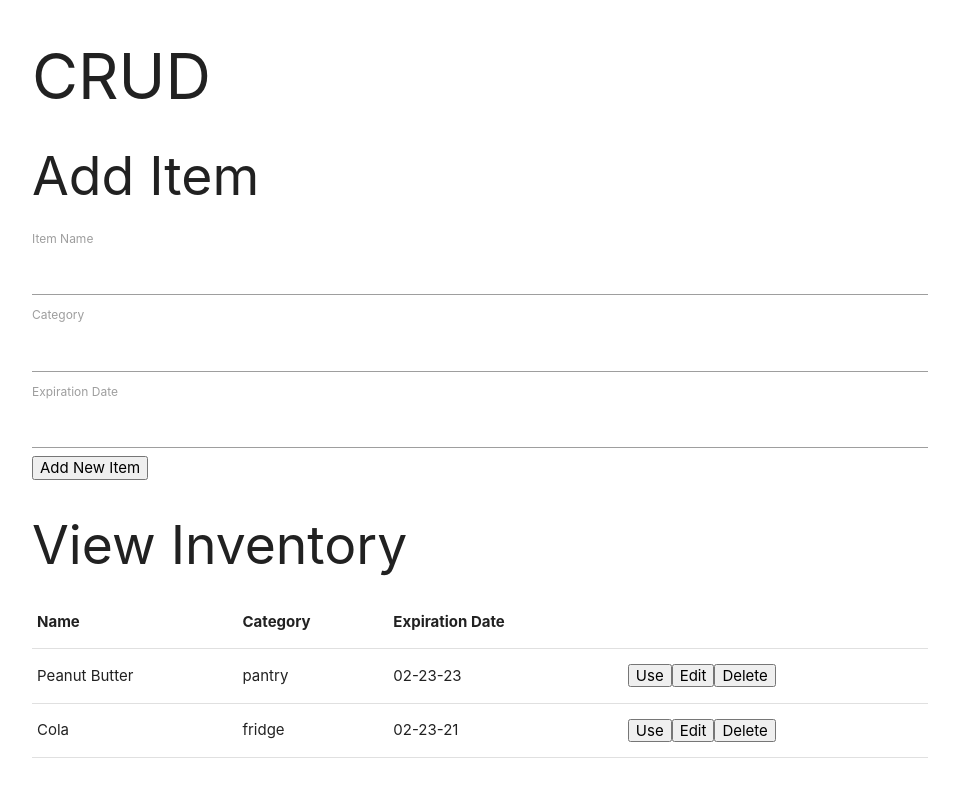
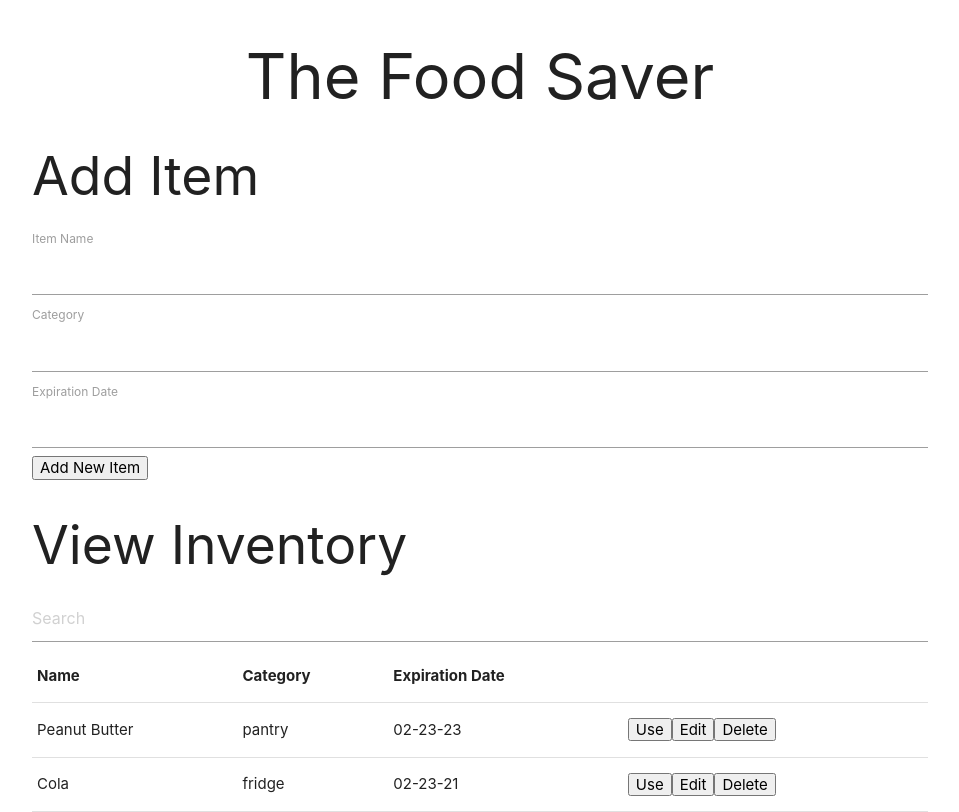
Before and after one commit to ahnlok/food-saver, a React (Create React App) app in the folder client/: page /main/1/edit in a window 1280 px wide. Shown: the whole page, without its empty margins (160-1119 px from the left). Built offline with nearby package versions, Linux system fonts and the light colour scheme.

Commit message:
Addes search function

```diff
--- a/client/package.json
+++ b/client/package.json
@@ -4,6 +4,7 @@
   "private": true,
   "proxy": "http://localhost:3001",
   "dependencies": {
+    "@material-ui/core": "^4.11.3",
     "@testing-library/jest-dom": "^5.11.9",
     "@testing-library/react": "^11.2.5",
     "@testing-library/user-event": "^12.7.3",
@@ -44,7 +45,6 @@
   },
   "description": "This project was bootstrapped with [Create React App](https://github.com/facebook/create-react-app).",
   "main": "index.js",
-  "devDependencies": {},
   "keywords": [],
   "author": "",
   "license": "ISC"
--- a/client/src/App.js
+++ b/client/src/App.js
@@ -34,10 +34,21 @@
 
 // export default App;
 
-import React, { useState, Fragment } from 'react' ;
+import React, { useState, useEffect, useMemo, Fragment } from 'react' ;
 import ItemTable from './tables/ItemTable';
 import AddItemForm from './forms/AddItemForm';
-import EditItemForm from './forms/EditItemForm'
+import EditItemForm from './forms/EditItemForm';
+import SearchItem from './forms/SearchItem';
+// import { render } from 'react-dom';
+// import Button from '@material-ui/core/Button';
+// import TextField from '@material-ui/core/TextField';
+// import ToggleButton from '@material-ui/lab/ToggleButton';
+
+// import axios from 'axios'
+// import moment from 'moment'
+
+// import ReactDOM from 'react-dom'
+
 
 const App = () => {
   const itemsData = [
@@ -45,11 +56,26 @@ const App = () => {
     { id: 2, name: 'Cola', category: 'fridge', expiration: "02-23-21" },
   ]
 
+
   const initialFormState = { id: null, name: '', category: '', expiration: ''}
   // Setting State
   const [items, setItems] = useState(itemsData)
   const [editing, setEditing] = useState(false)
   const [currentItem, setCurrentItem] = useState(initialFormState)
+
+  // For Search State
+  const [filter, setFilter] = useState('');
+
+  const filteredData = useMemo(() => {
+    if (filter == "") return itemsData;
+    return itemsData.filter(
+      (item)=>
+        item.name.toLowerCase().includes(filter) ||
+        item.category.toLowerCase().includes(filter) ||
+        item.expiration.includes(filter)
+    )
+  }, [itemsData, filter]);
+
 
   // Adding items to the inventory
   const addItem = (item) => {
@@ -74,9 +100,11 @@ const App = () => {
     setItems(items.map(item => (item.id === id ? updatedItem : item)))
   }
 
+  // Search
+
   return (
     <div className="container">
-      <h1>CRUD</h1>
+      <h1 className="center">The Food Saver</h1>
       <div className="flex-row">
         <div className="flex-large">
           {editing ? (
@@ -98,7 +126,8 @@ const App = () => {
       </div>
         <div className="flex-large">
           <h2>View Inventory</h2>
-          <ItemTable items={items} editRow={editRow} deleteItem={deleteItem}/>
+          <SearchItem onSearch={(searchTerm) => setFilter(searchTerm)} />
+          <ItemTable items={filteredData} editRow={editRow} deleteItem={deleteItem}/>
         </div>
       </div>
     </div>
--- /dev/null
+++ b/client/src/forms/SearchItem.js
@@ -0,0 +1,20 @@
+
+import React, {useState} from 'react';
+
+function SearchItem({ onSearch }) {
+    const onSub = (e) => {
+        onSearch(e.target.value.toLowerCase());
+    };
+
+    return (
+        <form>
+            <input
+            onChange={onSub}
+            className="search-input"
+            placeholder="Search"
+            name="search"
+            />
+        </form>
+    )
+}
+export default SearchItem;
--- a/client/src/tables/ItemTable.js
+++ b/client/src/tables/ItemTable.js
@@ -1,6 +1,7 @@
 import React from 'react'
 
 const ItemTable = (props) => (
+
   <table>
     <thead>
       <tr>
```
Also changed, not shown: 1 other file (tests, documents, lock files or other folders).
